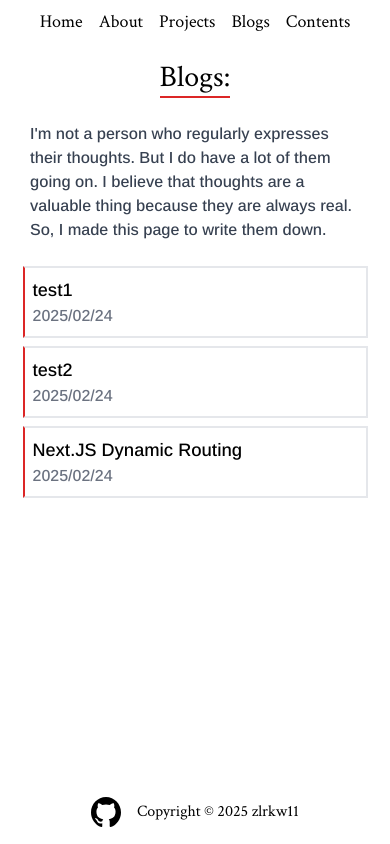
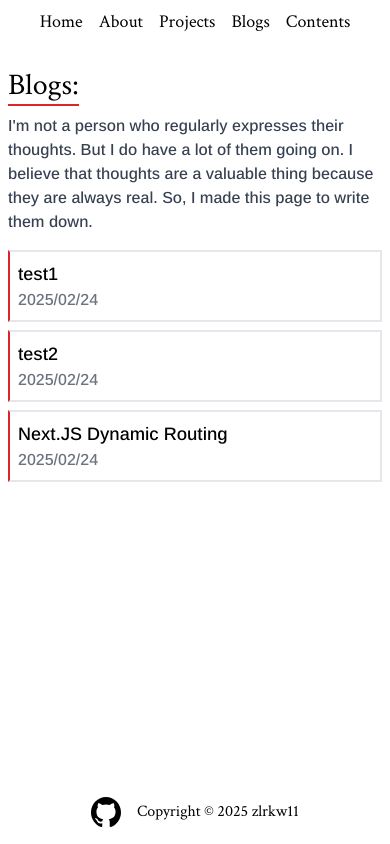
Before and after one commit to zlrkw11/zl-v2, a Next.js app: page /blogs in a window 390 px wide. Built offline with nearby package versions, Linux system fonts and the light colour scheme.

Commit message:
re-styled for responsiveness on mobile vp

```diff
--- a/app/blogs/page.tsx
+++ b/app/blogs/page.tsx
@@ -15,28 +15,26 @@ const Blogs = async () => {
   const blogs = JSON.parse(fileData);
 
   return (
-    <div
-      className={`flex flex-col md:w-[800px] max-w-[330px] jutify-center items-center gap-4 text-gray-700 `}
-    >
-      <div className="md:min-w-[700px] max-w-[330px]">
-        <h1 className="text-3xl max-w-[330px] md:min-w-[700px] text-black border-b-red-600 border-b-2 mb-2 mr-auto">
+    <div className={`flex flex-col md:w-[800px] gap-2 text-gray-700 m-2`}>
+      <div className="md:min-w-[700px] flex flex-col justify-start">
+        <h1 className="text-3xl text-black border-b-red-600 border-b-2 mr-auto">
           Blogs:
         </h1>
       </div>
-      <p
-        className={`mb-2 md:min-w-[700px] max-w-[330px] md:m-0 ${ArimoFont.className} `}
-      >
+
+      <p className={`mb-2 md:max-w-[600px] ${ArimoFont.className} `}>
         I'm not a person who regularly expresses their thoughts. But I do have a
         lot of them going on. I believe that thoughts are a valuable thing
         because they are always real. So, I made this page to write them down.
       </p>
+
       <ul
-        className={`gap-2 flex flex-col ${ArimoFont.className} md:min-w-[700px] max-w-[350px]`}
+        className={`gap-2 flex flex-col ${ArimoFont.className} md:min-w-[700px]`}
       >
         {blogs.map((blog: any) => (
           <li
             key={blog.slug}
-            className="p-2 border-2 border-l-red-600 md:min-w-[700px] w-[345px]"
+            className="p-2 border-2 border-l-red-600 md:min-w-[700px]"
           >
             <Link href={`/blogs/${blog.slug}`}>
               <p className="text-lg text-black hover:text-red-600">
```
